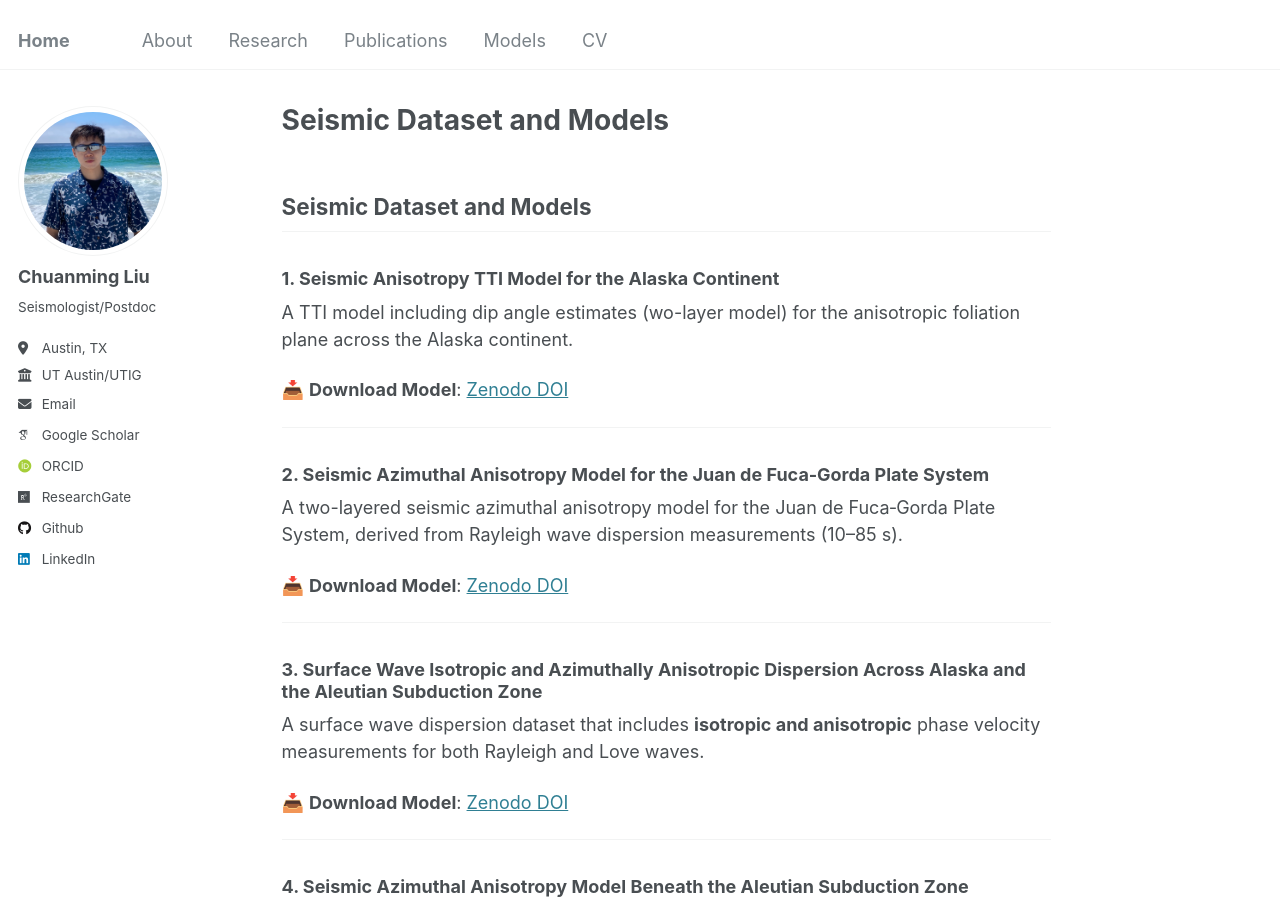
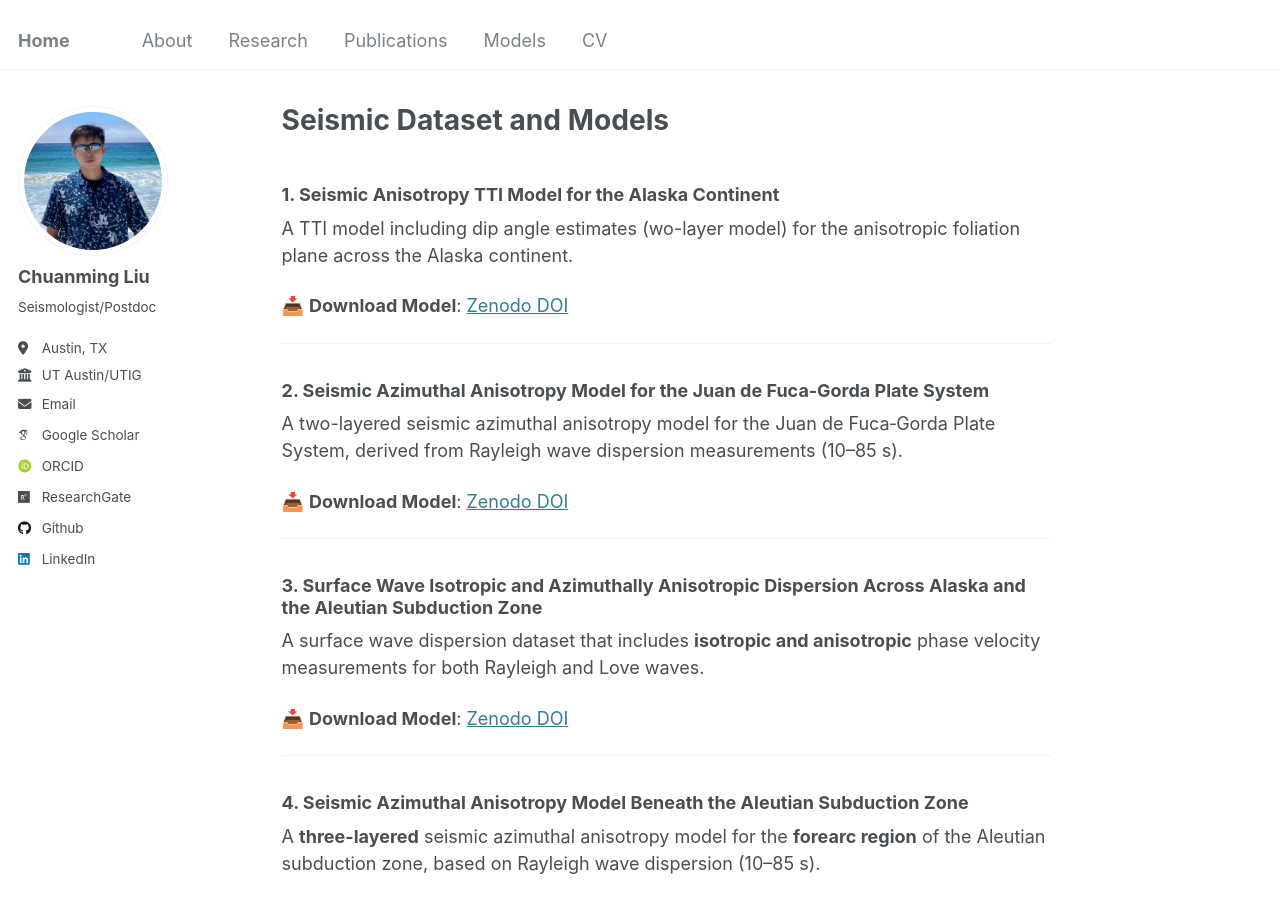
Before and after one commit to Chuanming-Liu/Chuanming-Liu.github.io, a Jekyll site: the page built from _pages/models.md, in a window 1280 px wide and 900 px high. Built offline with Jekyll 4.4.1, drawn with Linux system fonts in a browser that asks for light colours; some web fonts are replaced.

Commit message:
add models

```diff
--- a/_pages/models.md
+++ b/_pages/models.md
@@ -4,8 +4,6 @@ title: "Seismic Dataset and Models"
 permalink: /models/
 author_profile: true
 ---
-
-## Seismic Dataset and Models
 
 ### **1. Seismic Anisotropy TTI Model for the Alaska Continent**
 A TTI model including dip angle estimates (wo-layer model) for the anisotropic foliation plane across the Alaska continent.
```
